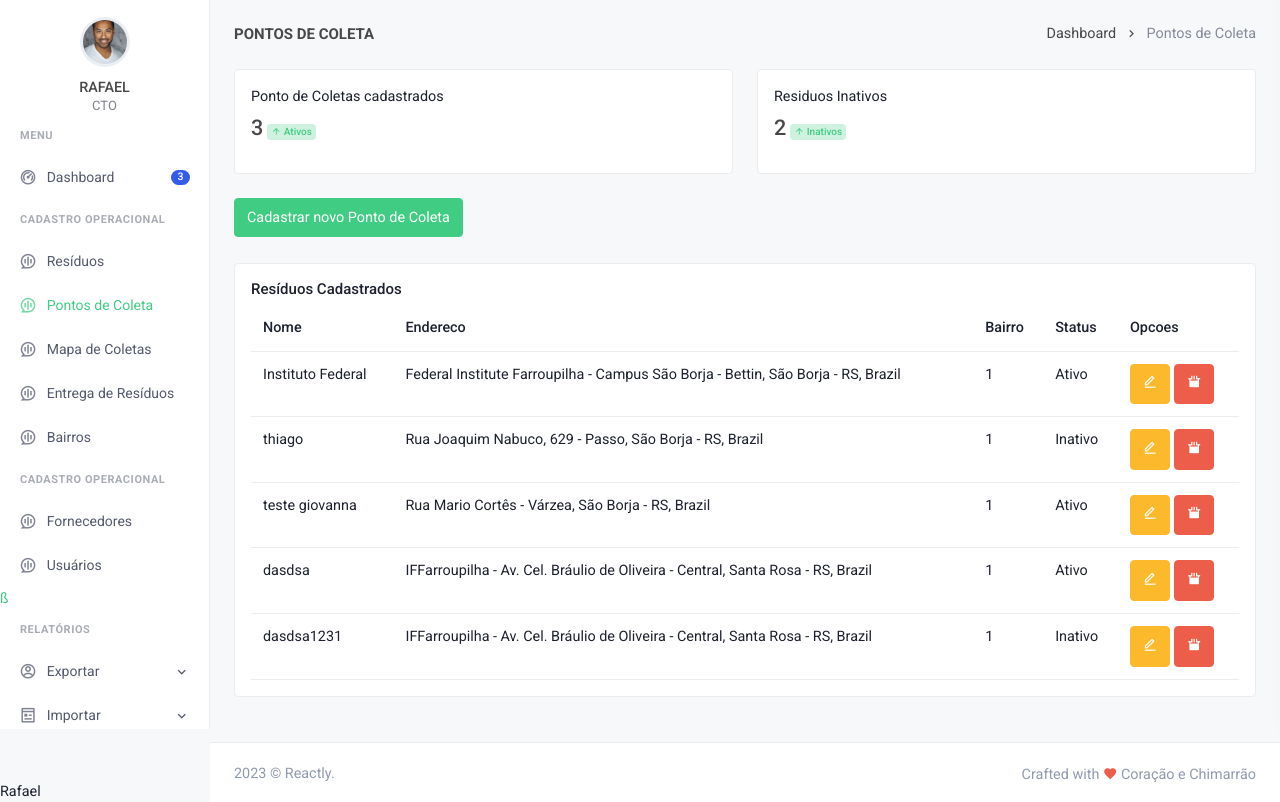
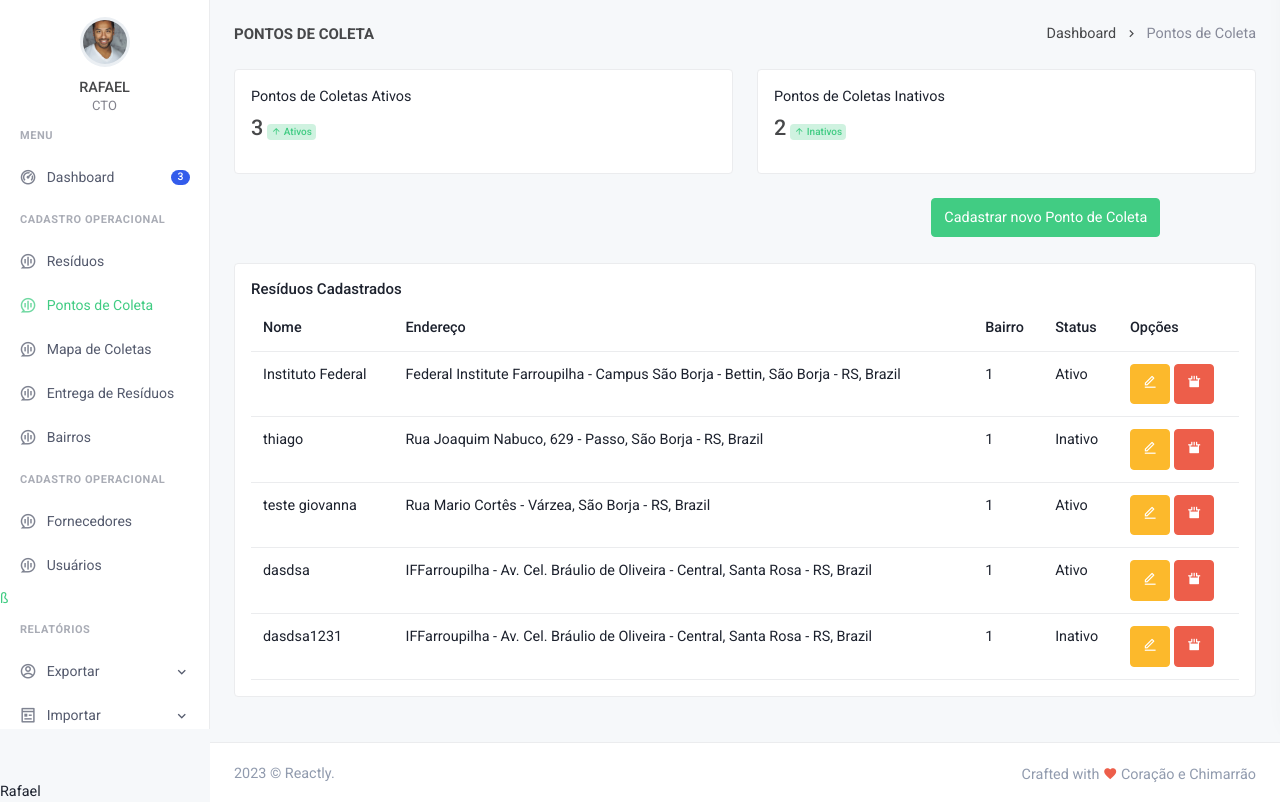
Before and after one commit to rafaeldegomes/recicla, a PHP site: page /pontos_coleta.php in a window 1280 px wide. Shown: the part 71-873 px from the top of the page. Run offline with PHP 8.4, Linux system fonts and the light colour scheme; a user stored in the database is signed in; data comes from the database, SQL or seed files in the repository; some libraries are stand-ins or nearby versions.

Commit message:
correções

```diff
--- a/pontos_coleta.php
+++ b/pontos_coleta.php
@@ -57,7 +57,7 @@ if (empty($id)) {
                                             <div class="row">
                                                 <div class="col">
                                                     <input class="form-control" type="hidden" name="id_usuario" id="id_usuario" value="<?php echo $id; ?>">
-                                                    <label for="example-text-input" class="col-sm-6 col-form-label">Nome Ponto Coleta</label>
+                                                    <label for="example-text-input" class="col-sm-6 col-form-label">Nome do Ponto de Coleta</label>
                                                     <div class="col-sm-10">
                                                         <input class="form-control" type="text" name="nome" id="nome" placeholder="Digite o nome do Residuo" id="example-text-input">
                                                     </div>
@@ -101,7 +101,7 @@ if (empty($id)) {
 
                                             <div class="row">
                                                 <div class="col">
-                                                    <label class="col-sm-6 col-form-label">Horário de Coleta</label>
+                                                    <label class="col-sm-6 col-form-label">Horário previsto</label>
                                                     <div class="col-sm-10">
 
 
@@ -146,7 +146,7 @@ if (empty($id)) {
                                                 <div class="col">
                                                 </div>
                                                 <div class="col" style="text-align: left;">
-                                                    <button type="submitt" class="btn btn-primary waves-effect waves-light">Cadastrar novo Residuo</button>
+                                                    <button type="submitt" class="btn btn-primary waves-effect waves-light">Cadastrar Ponto de Coleta</button>
                                                 </div>
                                             </div>
                                         </form>
@@ -181,7 +181,7 @@ if (empty($id)) {
                                     <div class="card-body">
                                         <div class="d-flex flex-wrap pb-3 gap-3">
                                             <div class="flex-grow-1 overflow-hidden">
-                                                <p class="text-truncate mb-2">Ponto de Coletas cadastrados</p>
+                                                <p class="text-truncate mb-2">Pontos de Coletas Ativos</p>
                                                 <h4 class="mt-2 mb-0"><?php echo $total; ?><span class="badge bg-subtle-primary text-primary font-size-10 ms-1"><i class="mdi mdi-arrow-up"></i> Ativos</sup></h4>
                                             </div>
 
@@ -194,7 +194,7 @@ if (empty($id)) {
                                     <div class="card-body">
                                         <div class="d-flex flex-wrap pb-3 gap-3">
                                             <div class="flex-grow-1 overflow-hidden">
-                                                <p class="text-truncate mb-2">Residuos Inativos</p>
+                                                <p class="text-truncate mb-2">Pontos de Coletas Inativos</p>
                                                 <h4 class="mt-2 mb-0"><?php echo $total2; ?><span class="badge bg-subtle-primary text-primary font-size-10 ms-1"><i class="mdi mdi-arrow-up"></i> Inativos</sup></h4>
                                             </div>
 
@@ -203,11 +203,21 @@ if (empty($id)) {
                                 </div>
                             </div>
 
-                            <div class="col-md-6">
 
-                                <a href="ponto_coleta_cadastro.php"><button type="button" class="btn btn-primary waves-effect waves-light" >Cadastrar novo Ponto de Coleta</button></a>
+                            <div class="container">
+  <div class="row">
+    <div class="col-sm">
 
-                            </div>
+    </div>
+    <div class="col-sm">
+
+    </div>
+    <div class="col-sm">
+    <a href="ponto_coleta_cadastro.php"><button type="button" class="btn btn-primary waves-effect waves-light" >Cadastrar novo Ponto de Coleta</button></a>
+
+    </div>
+  </div>
+</div>
                             <br><br><br>
                             <!--  Modal content for the above example -->
 
@@ -226,10 +236,10 @@ if (empty($id)) {
                                         <thead>
                                             <tr>
                                                 <th>Nome</th>
-                                                <th>Endereco</th>
+                                                <th>Endereço</th>
                                                 <th>Bairro</th>
                                                 <th>Status</th>
-                                                <th>Opcoes</th>
+                                                <th>Opções</th>
                                             </tr>
                                         </thead>
                                         <tbody>
```
Also changed, not shown: ponto_coleta_cadastro.php (+4 -4 lines), residuos.php (+14 -4 lines), tela_view_pontocoleta.php (+8 -7 lines).
